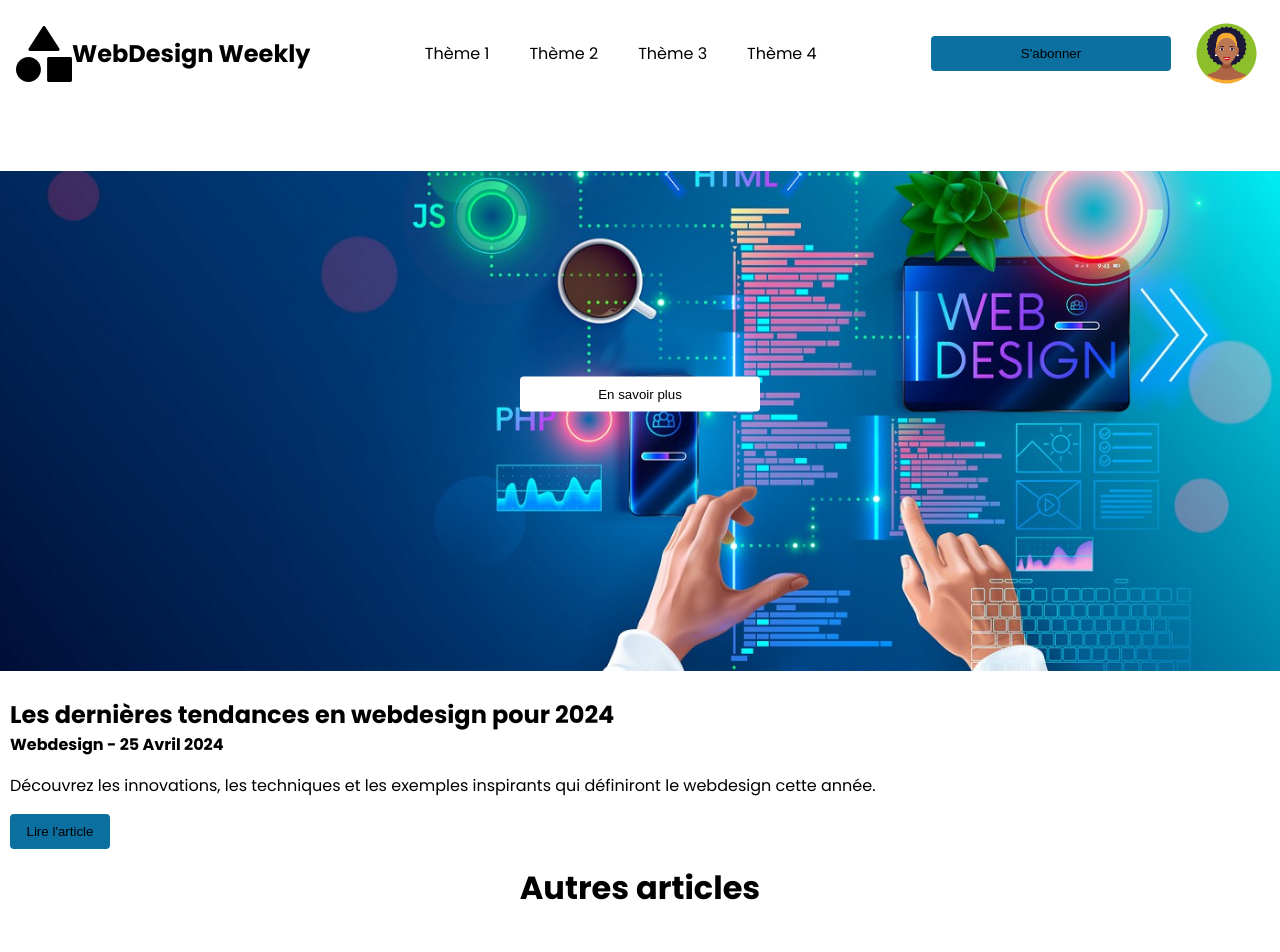
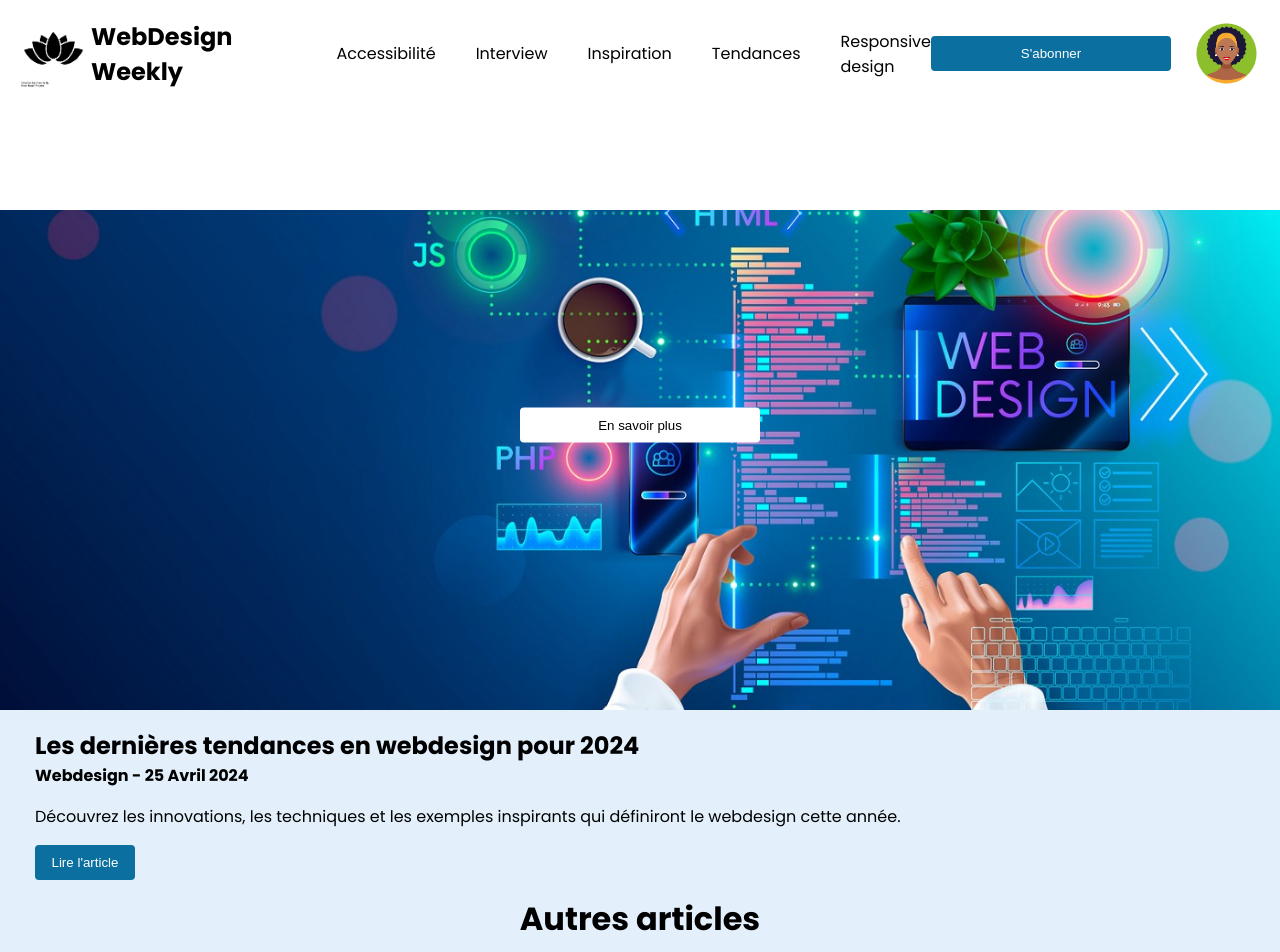
Before and after one commit to emmagls/WebDesignMag, a plain HTML site: page index.html in a window 1280 px wide. Shown: the top 952 px of the page. Drawn offline with Linux system fonts and the light colour scheme; a web font is replaced by a local one.

Commit message:
avancement

```diff
--- a/index.html
+++ b/index.html
@@ -11,14 +11,11 @@
    <nav>
       <div class="navigation">
       <div class="logo">
-         <img src="logo copie.svg" alt="logo">
+         <img class="photo-logo"   src="noun-lotus-1265274.png" alt="logo">
          <h2 class="title-nav">titre(js)</h2>
       </div>
       <ul id="blue">
-         <li><a href ="#">Thème 1</a></li>
-         <li><a href ="#">Thème 2</a></li>
-         <li><a href ="#">Thème 3</a></li>
-         <li><a href ="#">Thème 4</a></li>
+         <li class="afficher-themes"></li>
       </ul>
       <div id="avatar">
       <button class="suscribe-button"><a href="#">S'abonner</a></button>
@@ -39,10 +36,12 @@
       </div>
    </header>
    <main>
+      <div class="autre-article">
       <h2 class="titre-art">titre ex (js)</h2>
       <h4 class="theme-date">theme-date (js)</h4>
       <p class="description">description (js)</p>
       <button class="button-lire"><a href="#">Lire l'article</a></button>
+     </div>
       <h1>Autres articles</h1>
       <div id="articles">
          <article>
--- a/script.js
+++ b/script.js
@@ -104,6 +104,9 @@ function getData() {
        let listThemes = data.journal.themes;
         console.log(listThemes);
 
+        let nav = document.getElementById('blue');
+        console.log(nav);
+
         listThemes.forEach(theme => {
             let nom = theme.nom;
             let description = theme.description;
@@ -114,7 +117,10 @@ function getData() {
          <p>${description}</p>
        </div>`
 
-          themes.insertAdjacentHTML("beforeend", cardThemes );
+          let li = `<li class="afficher-themes"><a href ="#">${nom}</a></li>`
+
+          themes.insertAdjacentHTML("beforeend", cardThemes);
+          nav.insertAdjacentHTML("beforeend", li);
         });
       }
 
--- a/style.css
+++ b/style.css
@@ -1,4 +1,6 @@
 @import url('https://fonts.googleapis.com/css2?family=Poppins:ital,wght@0,100;0,200;0,300;0,400;0,500;0,600;0,700;0,800;0,900;1,100;1,200;1,300;1,400;1,500;1,600;1,700;1,800;1,900&display=swap');
+
+@import url('https://fonts.googleapis.com/css2?family=Bebas+Neue&family=Jersey+20+Charted&display=swap');
 
 body{
     margin: 0;
@@ -70,7 +72,6 @@ ul.ul-articles{
     align-items: center;
 }
 .hero-header{
-    padding-bottom: 16px;
     position: relative;
 }
 .background-hero{
@@ -138,6 +139,10 @@ ul.ul-articles{
     height: auto;
     display: flex;
     align-items: center
+ }
+
+ .suscribe-button a{
+    color: white;
  }
 
  a{
@@ -236,7 +241,8 @@ footer{
 }
 
 main{
-    padding: 10px;
+    padding-top: 18px;
+    background-color: #E3F0FC;
 }
 
 .button-lire{
@@ -258,6 +264,30 @@ main{
     transform: scale(1.2);
 }
 
+.button-lire a{
+    color: white;
+}
+
 .newsletter{
     text-align: center;
+    font-family: "Bebas Neue", sans-serif;
+    font-size: 30px;
+
 }
+
+.afficher-themes {
+    color: black;
+    transition: color 0.3s ease;
+}
+.afficher-themes:hover{
+    color: #0b709f;
+}
+
+.autre-article{
+    padding-left: 35px
+}
+
+.photo-logo{
+    width: 75px;
+    height: 75px;
+}
```
Also changed, not shown: noun-lotus-1265274.png (added).
